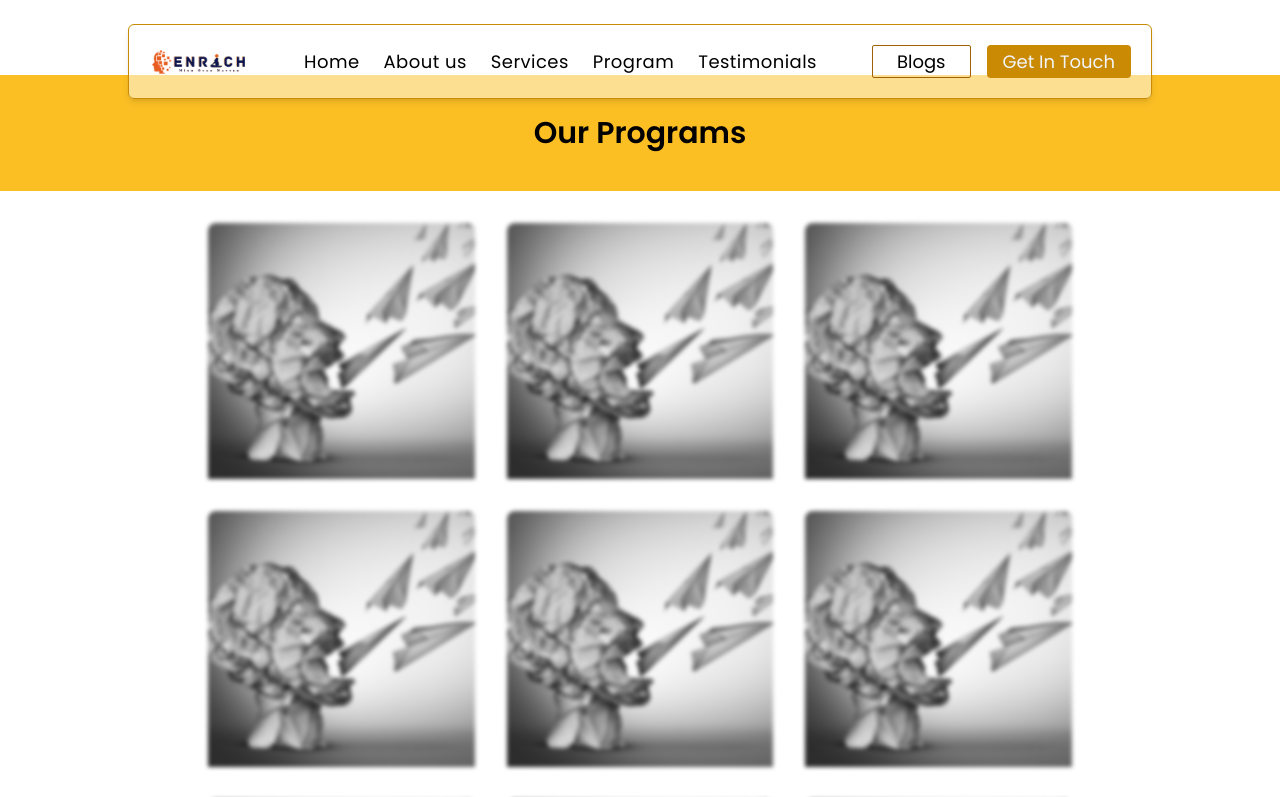
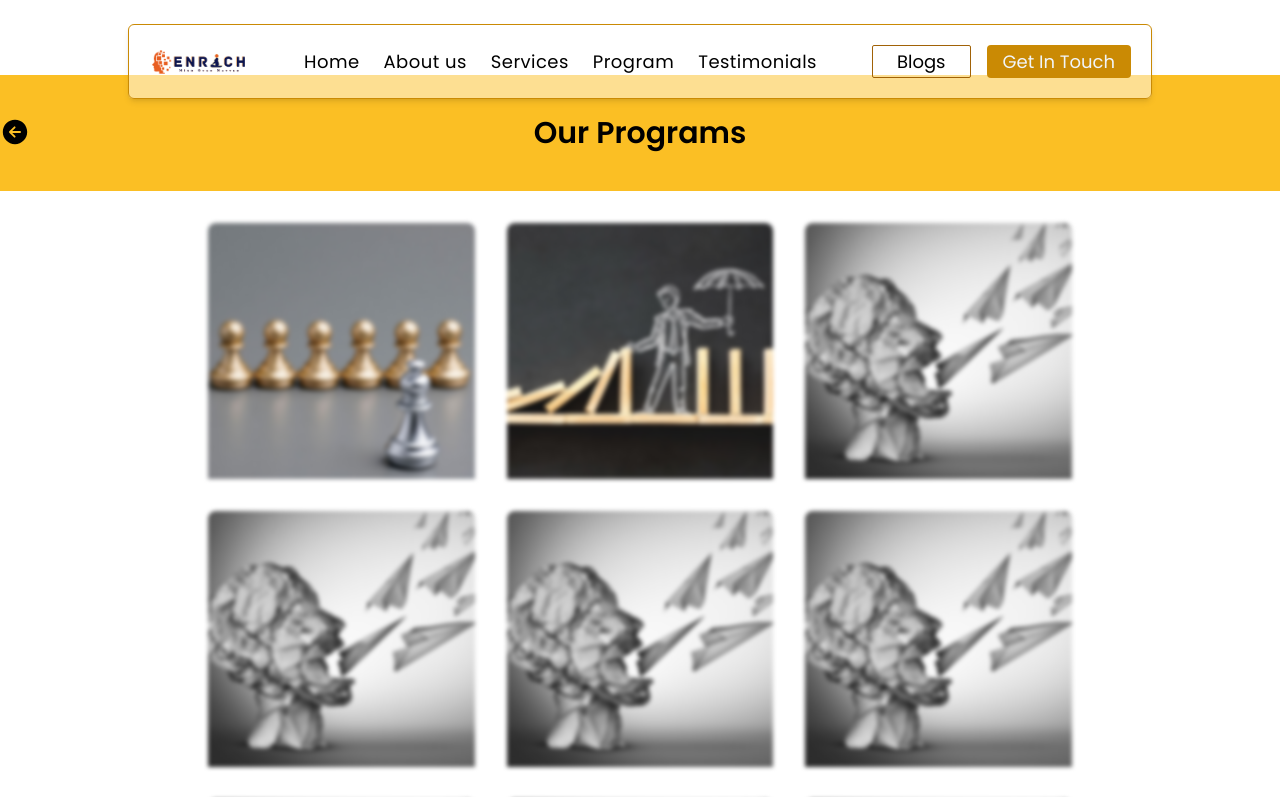
Before and after one commit to rasikumar/enrich, a React (Vite) app: page /ProgramDisplay in a window 1280 px wide. Shown: the top 797 px of the page. Built offline with nearby package versions, Linux system fonts and the light colour scheme; a web font is replaced by a local one.

Commit message:
i think everything should done ...nee dto update about us image and program images

```diff
--- a/src/components/Footer.jsx
+++ b/src/components/Footer.jsx
@@ -12,7 +12,7 @@ const Footer = () => {
       <div className='py-6 px-2 m-auto xl:w-96 md:w-96 gap-3 flex flex-col'>
         <h1 className="text-center xl:text-lg ">Subcribe and get Our Newsletters</h1>
           <input type="text" placeholder="Enter Your Mail" className=' placeholder:text-slate-600 xl:placeholder:text-base xl:p-1 xl:px-2 p-2 border-gray-400 border bg-transparent outline-none text-slate-900 bg-slate-200'/>
-          <button className='delay-75 px-4 py-2 w-full rounded text-slate-100 xl:text-sm bg-yellow-600 hover:bg-slate-100 hover:text-yellow-600 m-auto'>Subscribe</button>
+          <button className='delay-75 px-4 py-2 w-full btn-primary rounded text-slate-100 xl:text-sm bg-yellow-600 hover:bg-slate-100 hover:text-yellow-600 m-auto'>Subscribe</button>
         </div>
       <div className="flex bg-gray-300 flex-col gap-4 lg:flex-row items-center justify-between p-6 lg:p-10 lg:py-6">
         <div className="mb-4 lg:mb-0">
--- a/src/components/allprogram/ProgramDisplay.jsx
+++ b/src/components/allprogram/ProgramDisplay.jsx
@@ -1,6 +1,9 @@
 import  { useState } from 'react';
 import { motion } from "framer-motion";
-import { Communicationmastery } from "../../assets";
+import { IoArrowBackCircle } from "react-icons/io5";
+
+import { Communicationmastery, leadershipMastery, strategic } from "../../assets";
+import { useNavigate } from 'react-router-dom';
 
 const ProgramDisplay = () => {
   const [hovered, setHovered] = useState(null);
@@ -9,13 +12,13 @@ const ProgramDisplay = () => {
       id: 1,
       title: 'Executive Leadership Mastery',
       content: 'Ideal for aspiring and seasoned leaders committed to honing their leadership skills, executive presence, and impact.',
-      img: Communicationmastery
+      img: leadershipMastery
     },
     {
       id: 2,
       title: 'Strategic Thinking and Toolbox',
       content: 'Customized for decision makers and problem solvers eager to sharpen their strategic thinking abilities and drive organizational success.',
-      img: Communicationmastery
+      img: strategic
     },{
       id: 3,
       title: 'Faculty Development Program:',
@@ -71,20 +74,23 @@ const ProgramDisplay = () => {
   ];
 
 
+  const navigate = useNavigate();
   return (
     <motion.div
       initial={{ opacity: 0 }}
       animate={{ opacity: 1 }}
       exit={{ opacity: 0 }}
     >
-      <h1 className="bg-yellow-500 p-10 text-center font-semibold text-3xl">
+
+      <h1 className="bg-yellow-500 relative p-10 text-center font-semibold text-3xl">
+      <IoArrowBackCircle className='text-3xl absolute bottom-11 left-0 ' onClick={() => navigate(-1)} />
         Our Programs
       </h1>
       <div className="px-4 py-8 grid w-[90%] md:w-[70%] m-auto grid-cols-1 md:grid-cols-2 lg:grid-cols-3 gap-8">
         {programs.map((program) => (
           <motion.div
             key={program.id}
-            className={`relative card transition-all duration-500 ease-in-out transform ${hovered === program.id ? 'scale-150 z-50' : 'blur-[2px]'}`}
+            className={`relative card transition-all duration-500 ease-in-out transform ${hovered === program.id ? 'md:scale-150 md:z-50' : 'blur-[2px]'}`}
             onMouseEnter={() => setHovered(program.id)}
             onMouseLeave={() => setHovered(null)}
           >
--- a/src/components/allprogram/ProgramsAll.jsx
+++ /dev/null
@@ -1,10 +0,0 @@
-
-const ProgramsAll = () => {
-  return (
-    <div>
-      <h1>need to design</h1>
-    </div>
-  )
-}
-
-export default ProgramsAll
--- a/src/components/allservice/ServiceDetails.jsx
+++ b/src/components/allservice/ServiceDetails.jsx
@@ -1,4 +1,6 @@
-import { useParams } from "react-router-dom";
+import { useNavigate, useParams } from "react-router-dom";
+import { IoArrowBackCircle } from "react-icons/io5";
+
 import Compliance from "./Compliance";
 import Corporates from "./Corporates";
 import Individuals from "./Individuals";
@@ -17,15 +19,18 @@ const services = [
         component:<Compliance/>
     }
 ]
-
 const ServiceDetails =()=>{
+    const navigate = useNavigate();
     const{id} = useParams();
     const service = services.find(service => service.id===parseInt(id));
     if(!service){
         return <div>there is no any services</div>
     }
     return(
-        <div>
+        <div >
+            <div className="relative mt-10">
+            <IoArrowBackCircle className='text-3xl absolute xl:top-11 -top-5 xl:left-10 ' onClick={() => navigate(-1)} />
+            </div>
             {service.component && <div>{service.component} </div>}
         </div>
     )
--- a/src/components/blogpages/BlogDisplay.jsx
+++ b/src/components/blogpages/BlogDisplay.jsx
@@ -1,6 +1,8 @@
 import { motion } from "framer-motion";
 import { awarnessImagefull, listeningImagefull, retreatImagefull, valuableImagefull } from "../../assets";
-import { Link } from "react-router-dom";
+import { Link, useNavigate } from "react-router-dom";
+import { IoArrowBackCircle } from "react-icons/io5";
+
 
 const BlogDisplay = () => {
   const articles = [
@@ -34,14 +36,16 @@ const BlogDisplay = () => {
     },
     // Add more blog items as needed
   ];
-
+  const navigate = useNavigate();
   return (
     <motion.div
       initial={{ opacity: 0 }}
       animate={{ opacity: 1 }}
       exit={{ opacity: 0 }}
     >
-      <h1 className="bg-yellow-500 p-10 text-center font-semibold text-3xl">Blogs</h1>
+      <h1 className="bg-yellow-500 relative p-10 text-center font-semibold text-3xl">
+      <IoArrowBackCircle className='text-3xl absolute bottom-11 left-0 ' onClick={() => navigate(-1)} />
+      Blogs</h1>
       <div className="lg:w-[70%] grid grid-cols-1 sm:grid-cols-2 gap-6 m-auto h-full px-4 py-8 ">
         {articles.map((article, index) => (
           <motion.div
--- a/src/index.css
+++ b/src/index.css
@@ -5,7 +5,7 @@
 @tailwind utilities;
 @layer components {
     .btn-primary {
-        @apply py-2 px-5 bg-yellow-600 transition delay-75 text-white font-semibold rounded-md shadow-md hover:bg-white hover:text-yellow-600;
+        @apply py-2 px-5 bg-yellow-600 transition delay-75 text-white font-semibold rounded-md shadow-md hover:bg-white hover:text-yellow-600 transform  duration-300 hover:scale-105;
     }
     .primary-color{
         @apply text-black
```
Also changed, not shown: src/assets/index.js (+15 -1 lines), src/assets/programs/leadershipmastery.jpg (renamed from src/assets/programs/5.jpg), src/assets/programs/strategic.jpg (renamed from src/assets/programs/4.jpg), src/components/blogpages/BlogsList.jsx (line endings or trailing spaces).
